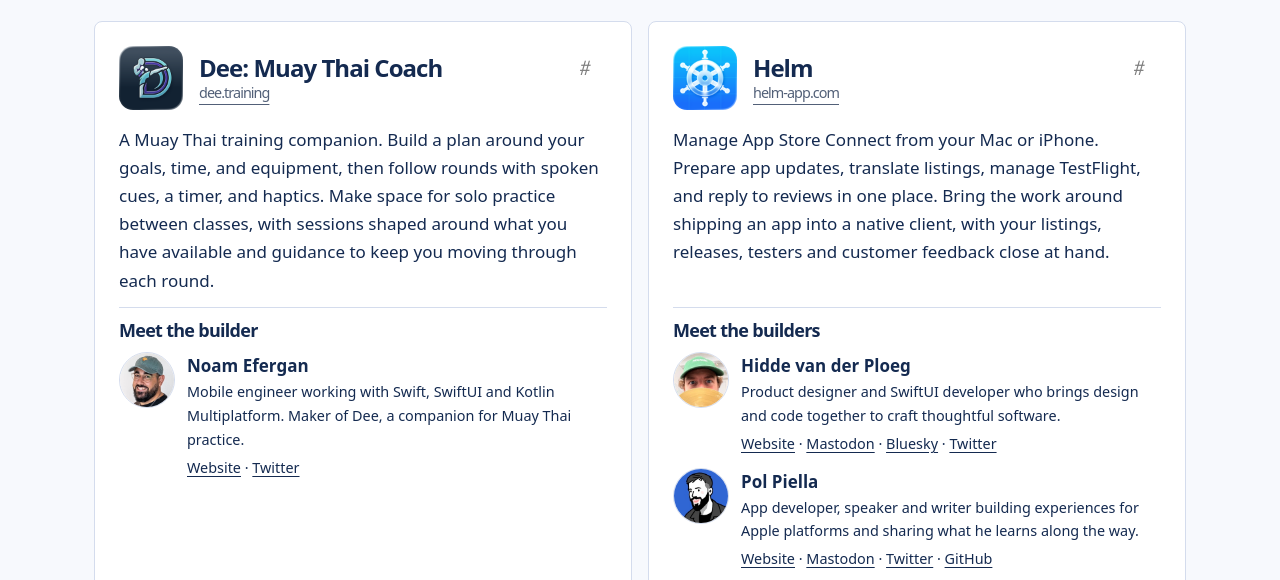
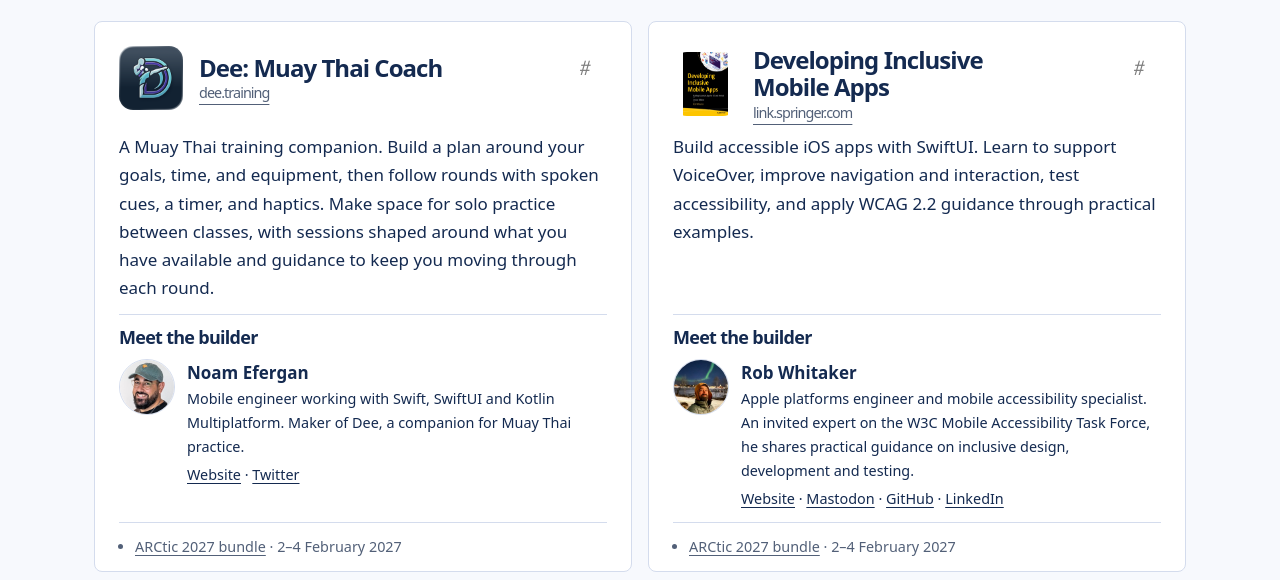
Before and after one commit to dadederk/By-Indies-Pages, a plain HTML site: page index.html in a window 1280 px wide. Shown: the part 962-1542 px from the top of the page. Drawn offline with Linux system fonts and the light colour scheme.

Commit message:
Publish By Indies from b001ef84b033654d591b9164c0d596f03f15301c

```diff
--- a/index.html
+++ b/index.html
@@ -133,6 +133,34 @@
                 </div>
                 <ul class="ig-text-small text-body-secondary showcase-contributions showcase-bundles">
                   <li><a href="https://sponsored.byindies.com/conferences/arctic/2027/#project-dee">ARCtic 2027 bundle</a><span> · 2–4 February 2027</span></li>
+                </ul>
+              </article>
+            </div>
+            <div class="col align-self-start">
+              <article id="project-developing-inclusive-mobile-apps" data-offer-sharing="true" class="panel showcase-card" style="padding-bottom: 0px">
+                <div>
+                  <div class="product-card-header hstack gap-2">
+                    <h2 class="product-card-heading showcase-project-title mb-0 align-self-start" style="margin: 0px"><a href="https://link.springer.com/book/10.1007/979-8-8688-2809-6" style="width: 100.0%"><img width="64" height="64" decoding="async" src="/optimized/app-icons/developing-inclusive-mobile-apps.png" alt="" style="width: 64px; height: 64px; object-fit: contain; border-radius: 14px" /><span class="product-card-name"><span class="product-card-title">Developing Inclusive Mobile Apps</span><span class="ig-text-small text-body-secondary product-card-url" style="font-weight: 400">link.springer.com</span></span></a></h2>
+                    <span class="offer-share-action mb-0 align-self-start"><a title="Link to this project" data-offer-permalink="true" href="/#project-developing-inclusive-mobile-apps" class="offer-share-control"><span class="title-accent" aria-hidden="true">#</span><span class="visually-hidden">Link to this project for Developing Inclusive Mobile Apps</span></a><button type="button" title="Copy link to this project" data-offer-copy="true" hidden class="offer-share-control btn btn-none"><span data-copy-icon="true" class="title-accent" aria-hidden="true">#</span><i data-copied-icon="true" hidden class="bi-check2" aria-hidden="true"></i><span class="visually-hidden">Copy link to Developing Inclusive Mobile Apps</span></button><span role="status" aria-atomic="true" data-offer-copy-status="true" class="visually-hidden"></span></span>
+                  </div>
+                  <div data-offer-copy-fallback="true" hidden class="mt-2">
+                    <input type="text" readonly class="form-control" aria-label="Link to Developing Inclusive Mobile Apps" />
+                  </div>
+                </div>
+                <p style="margin: 0px">Build accessible iOS apps with SwiftUI. Learn to support VoiceOver, improve navigation and interaction, test accessibility, and apply WCAG 2.2 guidance through practical examples.</p>
+                <div class="showcase-builders">
+                  <h3>Meet the builder</h3>
+                  <div class="builder-row hstack">
+                    <img loading="lazy" width="56" height="56" decoding="async" src="/optimized/portraits/rob-whitaker.jpg" alt="" class="builder-portrait mb-0 align-self-start" style="width: 56px; height: 56px; border-radius: 28px; border: 1.0px solid rgb(212 220 237 / 100%)" />
+                    <div class="mb-0 align-self-start">
+                      <p style="font-weight: 600; margin: 0px">Rob Whitaker</p>
+                      <p class="ig-text-small" style="margin: 0px">Apple platforms engineer and mobile accessibility specialist. An invited expert on the W3C Mobile Accessibility Task Force, he shares practical guidance on inclusive design, development and testing.</p>
+                      <p class="ig-text-small builder-links"><a href="https://rwapp.co.uk/">Website<span class="visually-hidden"> for Rob Whitaker</span></a><span aria-hidden="true"> · </span><a href="https://iosdev.space/@RobW">Mastodon<span class="visually-hidden"> for Rob Whitaker</span></a><span aria-hidden="true"> · </span><a href="https://github.com/rwapp">GitHub<span class="visually-hidden"> for Rob Whitaker</span></a><span aria-hidden="true"> · </span><a href="https://www.linkedin.com/in/rob-whitaker/">LinkedIn<span class="visually-hidden"> for Rob Whitaker</span></a></p>
+                    </div>
+                  </div>
+                </div>
+                <ul class="ig-text-small text-body-secondary showcase-contributions showcase-bundles">
+                  <li><a href="https://sponsored.byindies.com/conferences/arctic/2027/#project-developing-inclusive-mobile-apps">ARCtic 2027 bundle</a><span> · 2–4 February 2027</span></li>
                 </ul>
               </article>
             </div>
@@ -370,6 +398,7 @@
                       <p class="ig-text-small builder-links"><a href="https://accessibilityupto11.com/">Website<span class="visually-hidden"> for Dani Devesa</span></a><span aria-hidden="true"> · </span><a href="https://iosdev.space/@dadederk">Mastodon<span class="visually-hidden"> for Dani Devesa</span></a><span aria-hidden="true"> · </span><a href="https://bsky.app/profile/dadederk.bsky.social">Bluesky<span class="visually-hidden"> for Dani Devesa</span></a><span aria-hidden="true"> · </span><a href="https://x.com/dadederk">Twitter<span class="visually-hidden"> for Dani Devesa</span></a><span aria-hidden="true"> · </span><a href="https://github.com/dadederk">GitHub<span class="visually-hidden"> for Dani Devesa</span></a></p>
                     </div>
                   </div>
+                  <p class="ig-text-small text-body-secondary" style="margin: 0px">Dani also coordinates Sponsored by Indies.</p>
                 </div>
                 <ul class="ig-text-small text-body-secondary showcase-contributions showcase-bundles">
                   <li><a href="https://sponsored.byindies.com/conferences/arctic/2027/#project-retrorapid">ARCtic 2027 bundle</a><span> · 2–4 February 2027</span></li>
@@ -622,6 +651,7 @@
                       <p class="ig-text-small builder-links"><a href="https://accessibilityupto11.com/">Website<span class="visually-hidden"> for Dani Devesa</span></a><span aria-hidden="true"> · </span><a href="https://iosdev.space/@dadederk">Mastodon<span class="visually-hidden"> for Dani Devesa</span></a><span aria-hidden="true"> · </span><a href="https://bsky.app/profile/dadederk.bsky.social">Bluesky<span class="visually-hidden"> for Dani Devesa</span></a><span aria-hidden="true"> · </span><a href="https://x.com/dadederk">Twitter<span class="visually-hidden"> for Dani Devesa</span></a><span aria-hidden="true"> · </span><a href="https://github.com/dadederk">GitHub<span class="visually-hidden"> for Dani Devesa</span></a></p>
                     </div>
                   </div>
+                  <p class="ig-text-small text-body-secondary" style="margin: 0px">Dani also coordinates Sponsored by Indies.</p>
                 </div>
                 <ul class="ig-text-small text-body-secondary showcase-contributions showcase-bundles">
                   <li><a href="https://sponsored.byindies.com/conferences/arctic/2027/#project-xarra">ARCtic 2027 bundle</a><span> · 2–4 February 2027</span></li>
```
Also changed, not shown: app-icons/developing-inclusive-mobile-apps.png (added), optimized/app-icons/developing-inclusive-mobile-apps.png (added), optimized/portraits/rob-whitaker.jpg (added), portraits/rob-whitaker.jpg (added).
